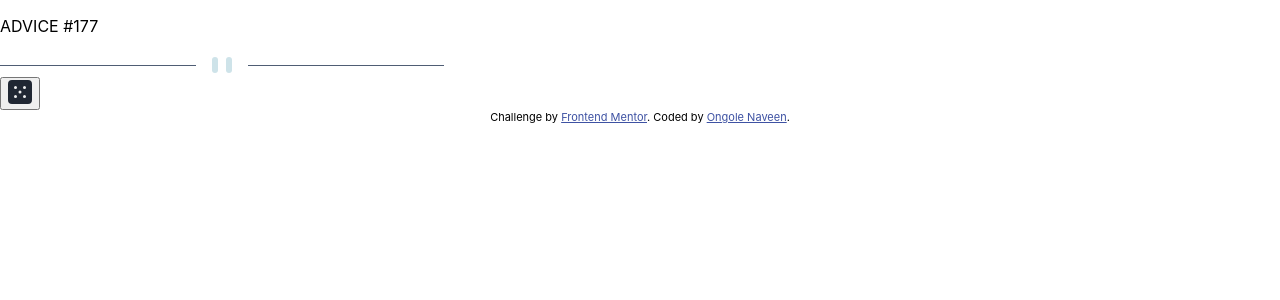
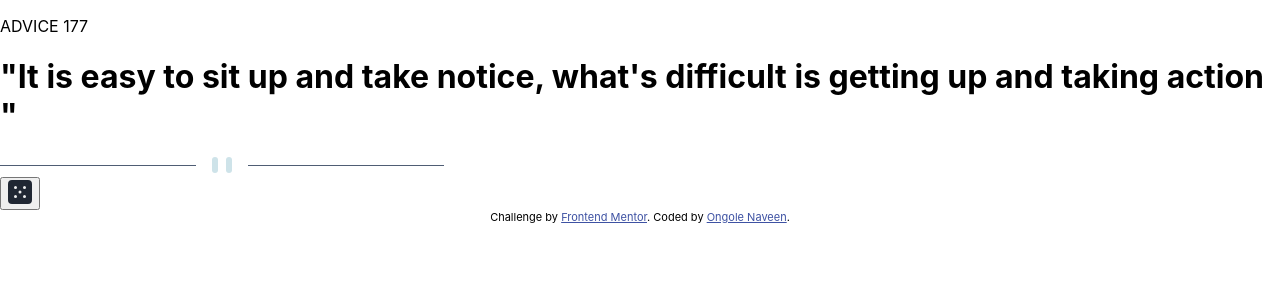
Before and after one commit to Naveen39O/AdviceGeneratorApp, a React (Create React App) app: page / in a window 1280 px wide. Shown: the top 300 px of the page. Built offline with nearby package versions, Linux system fonts and the light colour scheme.

Commit message:
axios api get request changes

```diff
--- a/package.json
+++ b/package.json
@@ -6,6 +6,7 @@
     "@testing-library/jest-dom": "^5.16.2",
     "@testing-library/react": "^12.1.3",
     "@testing-library/user-event": "^13.5.0",
+    "axios": "^0.26.0",
     "react": "^17.0.2",
     "react-device-detect": "^2.1.2",
     "react-dom": "^17.0.2",
--- a/src/components/Advice.js
+++ b/src/components/Advice.js
@@ -2,7 +2,7 @@ import React from 'react';
 
 function Advice(props) {
   return (
-    <h1></h1>
+    <h1>{props.advice}</h1>
   );
 }
 
--- a/src/components/App.js
+++ b/src/components/App.js
@@ -1,15 +1,27 @@
-import React from "react";
+import React, {useState} from "react";
 import Advice from "./Advice";
 import PatternDivider from "./PatternDivider";
-// import {ReactComponent as IconDice} from "/images/icon-dice.svg";
+import axios from "axios";
 
 function App() {
+  const initialState = {
+    id: 177,
+    advice: "\"It is easy to sit up and take notice, what's difficult is getting up and taking action \""
+  }
+  const [adviceState, setAdvice] = useState(initialState);
+
+  const handleClick = () => {
+    axios.get("https://api.adviceslip.com/advice")
+      .then((res) => {setAdvice(res.data.slip); console.log(res)})
+      .catch((error) => {console.log(error)});
+  }
+
   return (
     <main className="App">
-      <p>ADVICE #177</p>
-      <Advice/>
+      <p>ADVICE {adviceState.id}</p>
+      <Advice advice = {adviceState.advice}/>
       <PatternDivider/>
-      <button type="button"><img src="/images/icon-dice.svg"/></button>
+      <button type="button" onClick= {() => handleClick()}><img src="/images/icon-dice.svg"/></button>
     </main>
   );
 }
```
Also changed, not shown: 1 other file (tests, documents, lock files or other folders).
